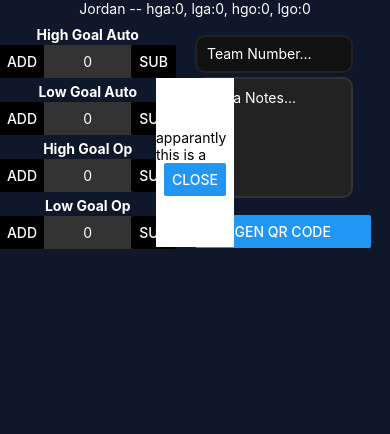
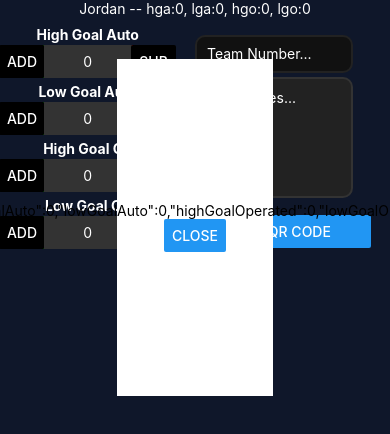
Before and after one commit to jmurphy5613/robotics-scouting-mobile-temp, a React Native app: screen / in a window 390 px wide. Both pictures are taken after a click on the button "GEN QR CODE". Shown: the top 434 px of the page. Built offline with nearby package versions, Linux system fonts and the light colour scheme.

Commit message:
small resizes

```diff
--- a/App.js
+++ b/App.js
@@ -64,7 +64,7 @@ export default function App() {
             supportedOrientations={['landscape']}
           >
             <View style={styles.pop}>
-              <Text>apparantly this is a </Text>
+              <Text>{jsonData}</Text>
               <Button title="close" onPress={e => setPopup(!popup)}/>
             </View>
           </Modal>
@@ -157,12 +157,12 @@ const styles = StyleSheet.create({
   },
   pop: {
     backgroundColor: '#fff',
-    height: '20%',
-    width: '20%',
-    marginTop: '20%',
+    height: '40%',
+    width: '40%',
+    marginTop: '15%',
     display: 'flex',
     justifyContent: 'center',
     alignItems: 'center',
-    marginLeft: '40%'
+    marginLeft: '30%'
   },
 });
```
